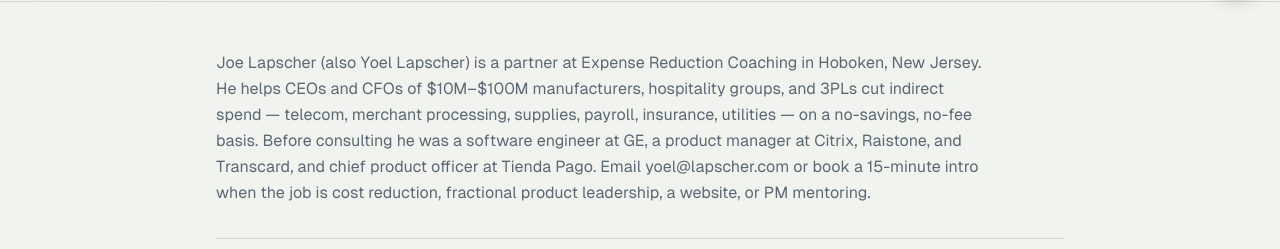
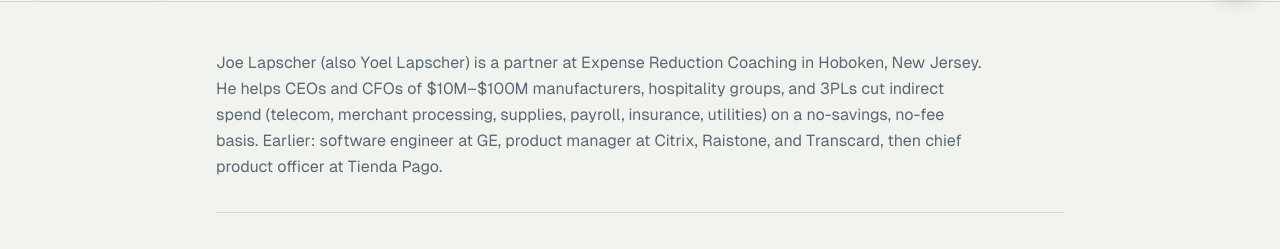
Before and after one commit to ylapscher/ylapscher.github.io, a Next.js app: page / in a window 1280 px wide. Shown: the part 786-1035 px from the top of the page. Built offline with nearby package versions, Linux system fonts and the light colour scheme; no server answers.

Commit message:
Tighten homepage bio and drop the email closer
Rewrite the intro so it keeps the same facts without em dashes, stacked
He-sentences, or a contact CTA. Align the generated homepage markdown.

Co-authored-by: Joe Lapscher <yoel@lapscher.com>

```diff
--- a/app/lib/agent-content.ts
+++ b/app/lib/agent-content.ts
@@ -77,9 +77,7 @@ export function buildHomeMarkdown(): string {
 
 Ten years finding money that's stuck.
 
-${SITE_NAME} (also ${SITE_ALTERNATE_NAME}) is an industrial engineer turned software engineer turned chief product officer. He now finds operational cost savings as a partner at Expense Reduction Coaching, based in ${NAP.addressLocality}, ${NAP.addressRegion}.
-
-He works with CEOs and CFOs of $10M–$100M manufacturers, hospitality groups, and 3PLs on indirect spend. The engagement is contingency-priced: no savings, no fee. He also takes fractional product leadership, freelance website development, and PM mentoring.
+${SITE_NAME} (also ${SITE_ALTERNATE_NAME}) is a partner at Expense Reduction Coaching in ${NAP.addressLocality}, ${NAP.addressRegion}. He helps CEOs and CFOs of $10M–$100M manufacturers, hospitality groups, and 3PLs cut indirect spend (telecom, merchant processing, supplies, payroll, insurance, utilities) on a no-savings, no-fee basis. Earlier: software engineer at GE, product manager at Citrix, Raistone, and Transcard, then chief product officer at Tienda Pago.
 
 **Book:** ${BOOKING_URL}
 **Email:** ${CONTACT_EMAIL}
--- a/app/page.tsx
+++ b/app/page.tsx
@@ -4,7 +4,7 @@ import ExperienceTimeline from './components/ExperienceTimeline';
 import FieldNotes from './components/FieldNotes';
 import JsonLd from './components/JsonLd';
 import { career, experiences, skills } from './data/home-data';
-import { BOOKING_URL, CONTACT_EMAIL, RESUME_URL, SITE_NAME } from './lib/site';
+import { BOOKING_URL, RESUME_URL, SITE_NAME } from './lib/site';
 import { personSchema } from './lib/structured-data';
 import { textStyles, monoStyles } from './lib/typography';
 
@@ -127,12 +127,10 @@ export default function Home() {
           <p className="text-muted text-base leading-relaxed">
             {SITE_NAME} (also Yoel Lapscher) is a partner at Expense Reduction Coaching
             in Hoboken, New Jersey. He helps CEOs and CFOs of $10M–$100M manufacturers,
-            hospitality groups, and 3PLs cut indirect spend — telecom, merchant
-            processing, supplies, payroll, insurance, utilities — on a no-savings,
-            no-fee basis. Before consulting he was a software engineer at GE, a product
-            manager at Citrix, Raistone, and Transcard, and chief product officer at
-            Tienda Pago. Email {CONTACT_EMAIL} or book a 15-minute intro when the job
-            is cost reduction, fractional product leadership, a website, or PM mentoring.
+            hospitality groups, and 3PLs cut indirect spend (telecom, merchant
+            processing, supplies, payroll, insurance, utilities) on a no-savings,
+            no-fee basis. Earlier: software engineer at GE, product manager at Citrix,
+            Raistone, and Transcard, then chief product officer at Tienda Pago.
           </p>
         </section>
 
```
Also changed, not shown: public/index.md (+1 -3 lines).
